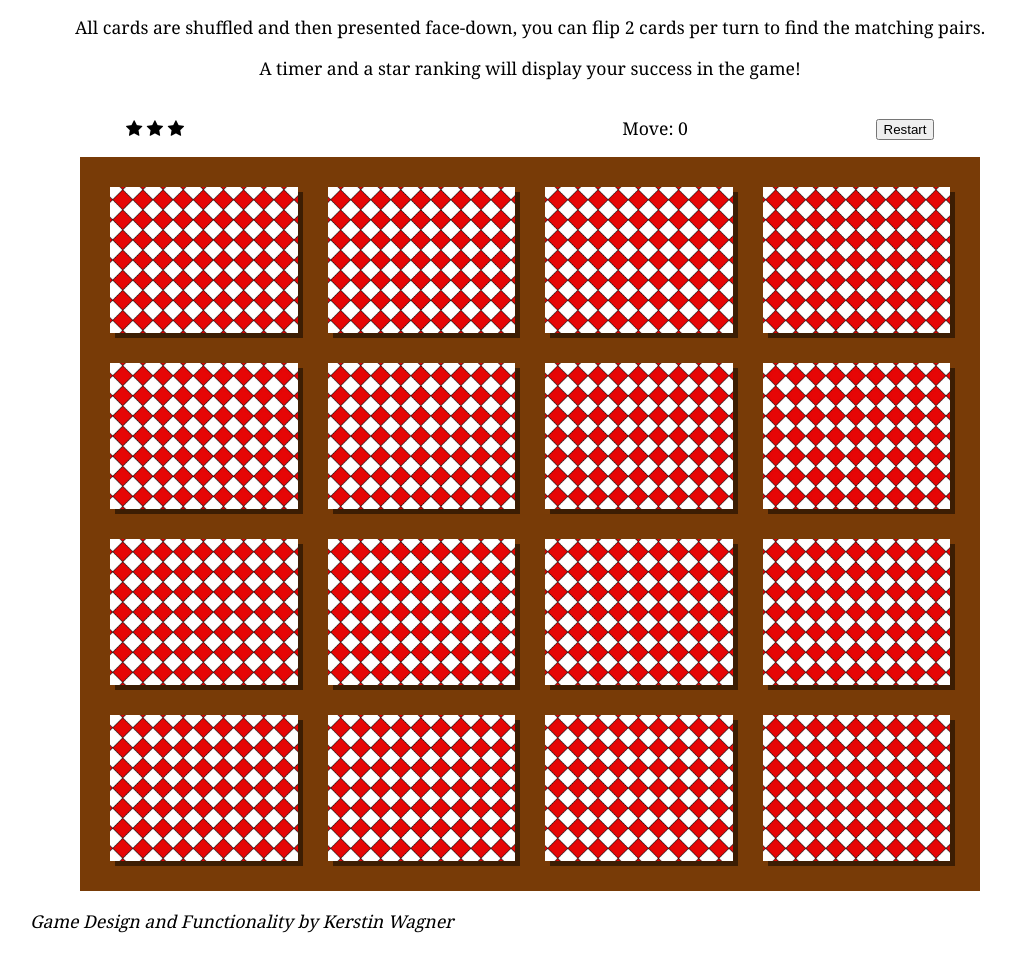
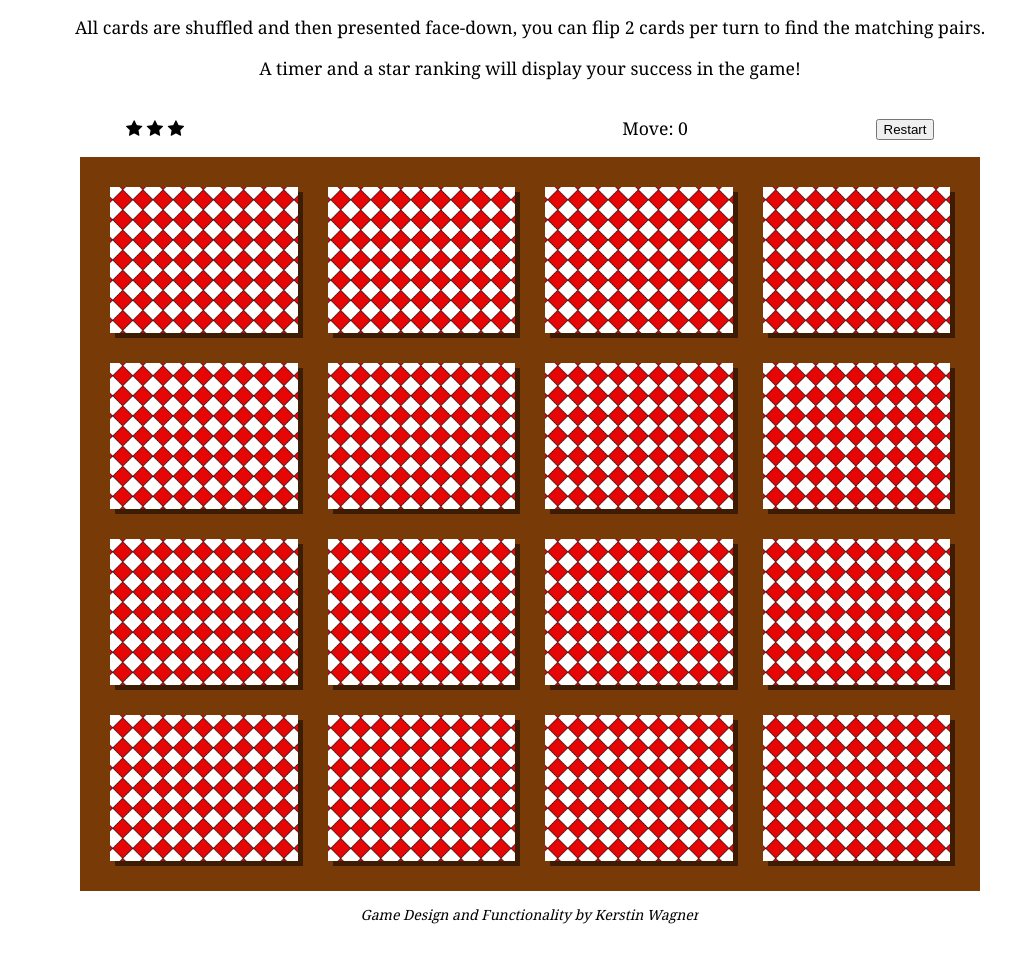
Before and after one commit to KWagner91/memory-game, a plain HTML site: page index.html in a window 1280 px wide. Shown: the part 130-1088 px from the top of the page, without its empty margins (110-1125 px from the left). Drawn offline with Linux system fonts and the light colour scheme.

Commit message:
Footer Styling

```diff
--- a/style.css
+++ b/style.css
@@ -114,3 +114,18 @@ Box Shadow Example P: http://www.css3.info/preview/box-shadow/ */
   background: #228b22;
   pointer-events: none;
 }
+
+
+
+
+/* ---- Footer Styling ---- */
+footer {
+  margin: auto;
+  overflow: hidden;
+}
+
+
+.footer {
+  font-size: 0.8em;
+  text-align: center;
+}
```
